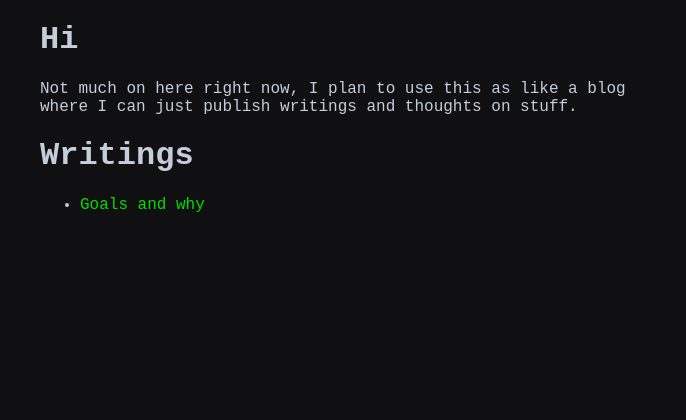
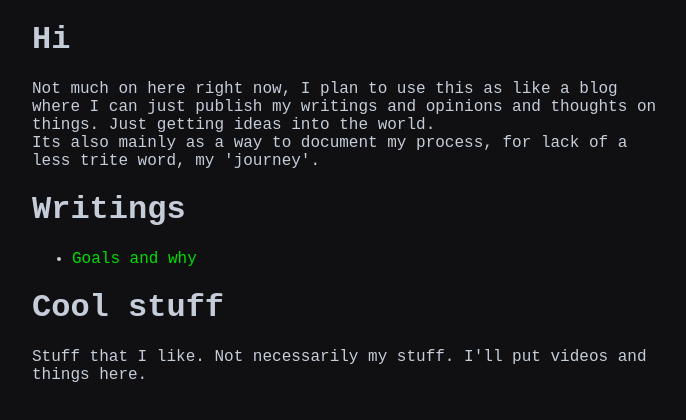
Before and after one commit to sethCodesSometimes/sethCodesSometimes.github.io, a plain HTML site: page index.html in a window 1280 px wide. Shown: the whole page, without its empty margins (288-974 px from the left). Drawn offline with Linux system fonts and the light colour scheme.

Commit message:
rephrased stuff, changed styles

```diff
--- a/index.html
+++ b/index.html
@@ -6,7 +6,9 @@
   <body>
     <h1>Hi</h1>
     <p>
-      Not much on here right now, I plan to use this as like a blog where I can just publish writings and thoughts on stuff.
+      Not much on here right now, I plan to use this as like a blog where I can just publish my writings and opinions and thoughts on things. Just getting ideas into the world.
+      <br>
+      Its also mainly as a way to document my process, for lack of a less trite word, my 'journey'.
     </p>
     <h1>Writings</h1>
     <ul>
@@ -14,5 +16,7 @@
         <a href="blog/goalsandwhy.html">Goals and why</a>
       </li>
     </ul>
+    <h1>Cool stuff</h1>
+    <p>Stuff that I like. Not necessarily my stuff. I'll put videos and things here.</p>
   </body>
 </html>
--- a/styles.css
+++ b/styles.css
@@ -2,8 +2,8 @@ body {
   background-color: #101013;
   color: #c5cdd9;
   font-family: 'Courier New', monospace;
-  padding-left: 25%;
-  padding-right: 25%;
+  width: clamp(500px, 50%, 50vw);
+  margin: 0 auto;
 }
 a {
   color: #00dd00;
```
Also changed, not shown: blog/goalsandwhy.html (+3 -3 lines).
